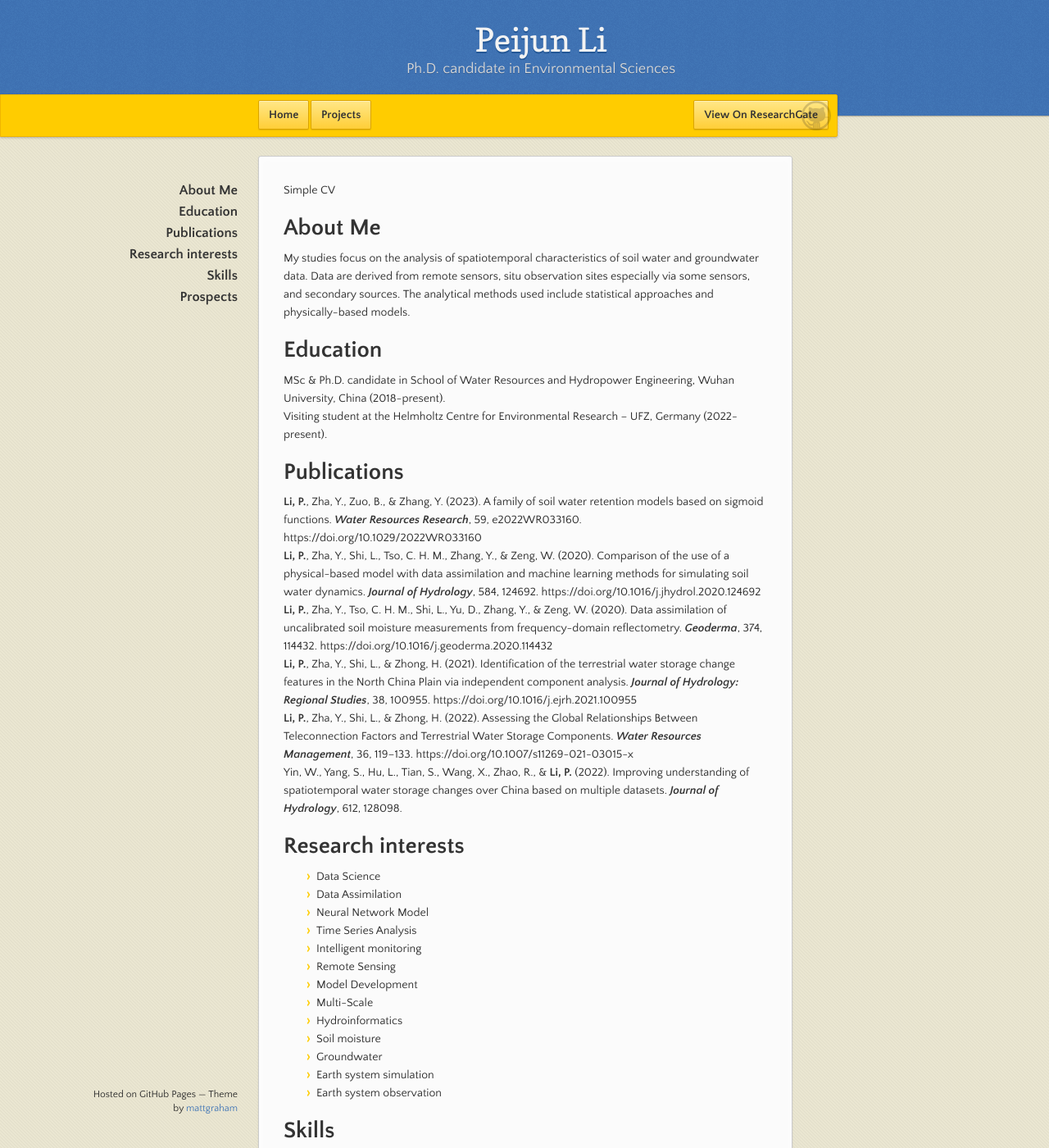
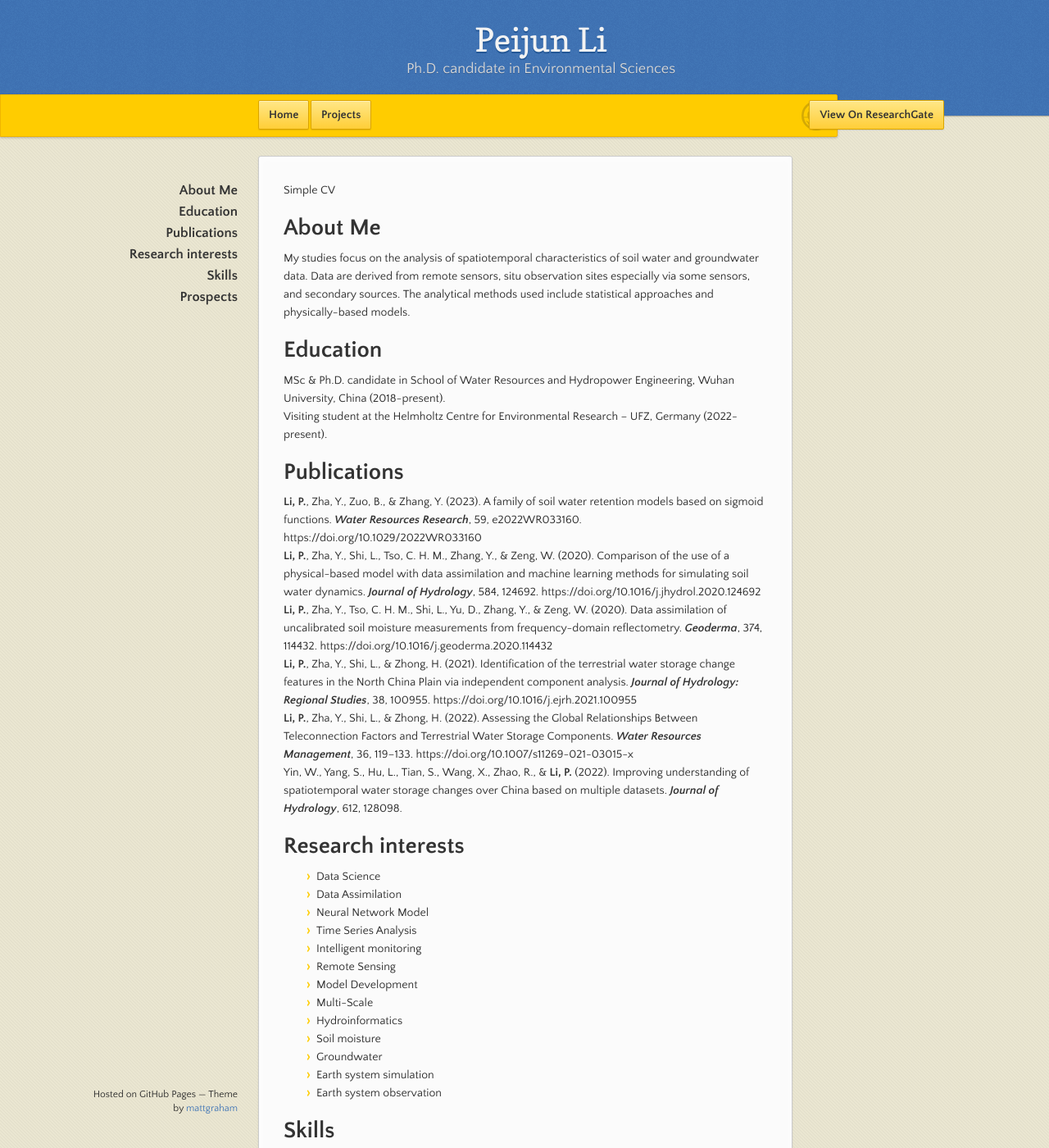
Before and after one commit to PercyLeeMaxWell/PercyLeeMaxWell.github.io, a Jekyll site: the page built from index.md, in a window 1280 px wide and 1400 px high. Shown: the whole window at 82% size. Built offline with Jekyll 4.4.1, drawn with Linux system fonts in a browser that asks for light colours.

Commit message:
Update jekyll-theme-leap-day.scss

```diff
--- a/_sass/jekyll-theme-leap-day.scss
+++ b/_sass/jekyll-theme-leap-day.scss
@@ -234,7 +234,8 @@ header {
 
 
   .fork0 {
-    float: right;
+    position:fixed;
+    right:10%;
     margin-left:-325px;
     padding: 10px 12px;
     margin-top: 6px;
```
